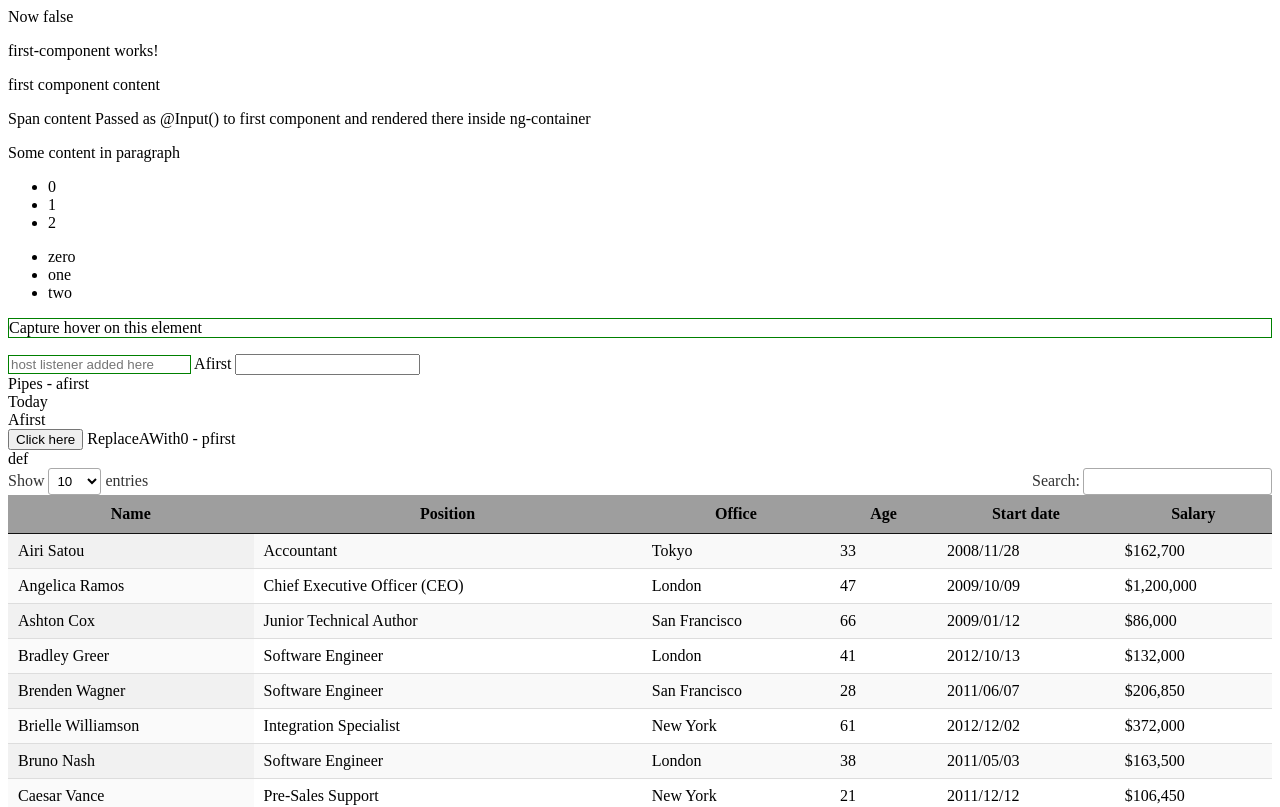
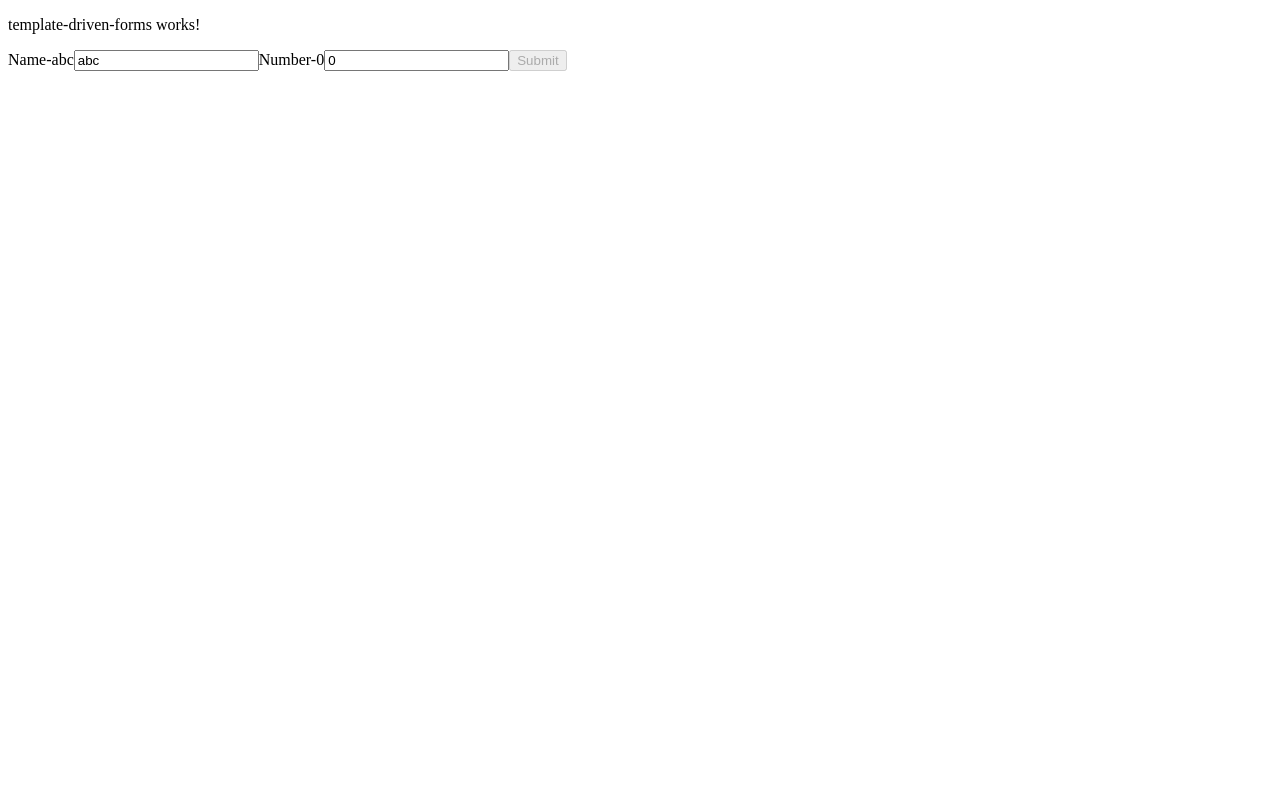
Before and after one commit to Jagan-P/angular-training, an Angular app: page /template-driven-forms in a window 1280 px wide. Before the commit this address led to /. Shown: the top 807 px of the page. Built offline with nearby package versions, Linux system fonts and the light colour scheme.

Commit message:
Template driven forms and reactive forms

```diff
--- a/src/app/app-routing.module.ts
+++ b/src/app/app-routing.module.ts
@@ -1,8 +1,13 @@
 import { NgModule } from '@angular/core';
 import { Routes, RouterModule } from '@angular/router';
+import { ReactiveFormsComponent } from './reactive-forms/reactive-forms.component';
+import { TemplateDrivenFormsComponent } from './template-driven-forms/template-driven-forms.component';
 
 
-const routes: Routes = [];
+const routes: Routes = [
+  {path: 'template-driven-forms', component: TemplateDrivenFormsComponent},
+  {path: 'reactive-forms', component: ReactiveFormsComponent}
+];
 
 @NgModule({
   imports: [RouterModule.forRoot(routes)],
--- a/src/app/app.component.html
+++ b/src/app/app.component.html
@@ -1,4 +1,4 @@
-<div *appUnless="false">
+<!-- <div *appUnless="false">
   Now false
 </div>
 
@@ -548,4 +548,6 @@ ReplaceAWith0 - {{inputValue | replaceAWithCustomString:'p'}}
 
 <ng-container *ngTemplateOutlet="preparedTemplate">
 
-</ng-container>
+</ng-container> -->
+
+<router-outlet></router-outlet>
--- a/src/app/app.component.ts
+++ b/src/app/app.component.ts
@@ -136,11 +136,11 @@ export class AppComponent implements OnInit {
   ngAfterViewInit() {
     console.log(this.appFirst)
 
-    const componentFactory = this.componentFactoryResolver.resolveComponentFactory(FirstComponentComponent);
+    // const componentFactory = this.componentFactoryResolver.resolveComponentFactory(FirstComponentComponent);
 
-    const viewContainerRef = this.adHost.viewContainerRef;
-    // viewContainerRef.clear();
-    const componentRef = viewContainerRef.createComponent<FirstComponentComponent>(componentFactory);
+    // const viewContainerRef = this.adHost.viewContainerRef;
+    // // viewContainerRef.clear();
+    // const componentRef = viewContainerRef.createComponent<FirstComponentComponent>(componentFactory);
 
     // this.appFirst.nativeElement.style.color = "red";
     // console.log(this.viewChildren);
--- /dev/null
+++ b/src/app/reactive-forms/reactive-forms.component.html
@@ -0,0 +1,15 @@
+<p>reactive-forms works!</p>
+<form [formGroup]="profileForm">
+
+    <label>
+      First Name:
+      <input type="text" formControlName="firstName">
+    </label>
+
+    <label>
+      Number:
+      <input type="number" formControlName="number">
+    </label>
+
+    <button [disabled]="profileForm.invalid">Submit</button>
+  </form>
--- /dev/null
+++ b/src/app/reactive-forms/reactive-forms.component.ts
@@ -0,0 +1,20 @@
+import { Component, OnInit } from '@angular/core';
+import { FormGroup, FormControl, Validators } from '@angular/forms';
+
+@Component({
+  selector: 'app-reactive-forms',
+  templateUrl: './reactive-forms.component.html',
+  styleUrls: ['./reactive-forms.component.scss']
+})
+export class ReactiveFormsComponent implements OnInit {
+  profileForm = new FormGroup({
+    firstName: new FormControl('abc',[Validators.required]),
+    number: new FormControl('',[Validators.required]),
+  });
+  constructor() { }
+
+  ngOnInit() {
+    console.log(this.profileForm)
+  }
+
+}
--- /dev/null
+++ b/src/app/template-driven-forms/template-driven-forms.component.html
@@ -0,0 +1,16 @@
+<p>template-driven-forms works!</p>
+<form #heroForm="ngForm">
+    <label for="name">Name-{{name}}</label>
+    <input type="text" class="form-control" id="name"
+       required minlength="4"
+       [(ngModel)]="name" name="name"
+      >
+
+    <label for="name">Number-{{number}}</label>
+    <input type="number" class="form-control" id="number"
+              required
+              [(ngModel)]="number" name="number"
+              >
+
+    <button [disabled]="!heroForm.valid">Submit</button>
+</form>
--- /dev/null
+++ b/src/app/template-driven-forms/template-driven-forms.component.ts
@@ -0,0 +1,18 @@
+import { Component, OnInit } from '@angular/core';
+
+@Component({
+  selector: 'app-template-driven-forms',
+  templateUrl: './template-driven-forms.component.html',
+  styleUrls: ['./template-driven-forms.component.scss']
+})
+export class TemplateDrivenFormsComponent implements OnInit {
+
+  name: string = 'abc';
+  number: number=0;
+
+  constructor() { }
+
+  ngOnInit() {
+  }
+
+}
```
Also changed, not shown: src/app/app.module.ts (+9 -2 lines), src/app/reactive-forms/reactive-forms.component.scss (added), src/app/template-driven-forms/template-driven-forms.component.scss (added), 2 other files (tests, documents, lock files or other folders).
